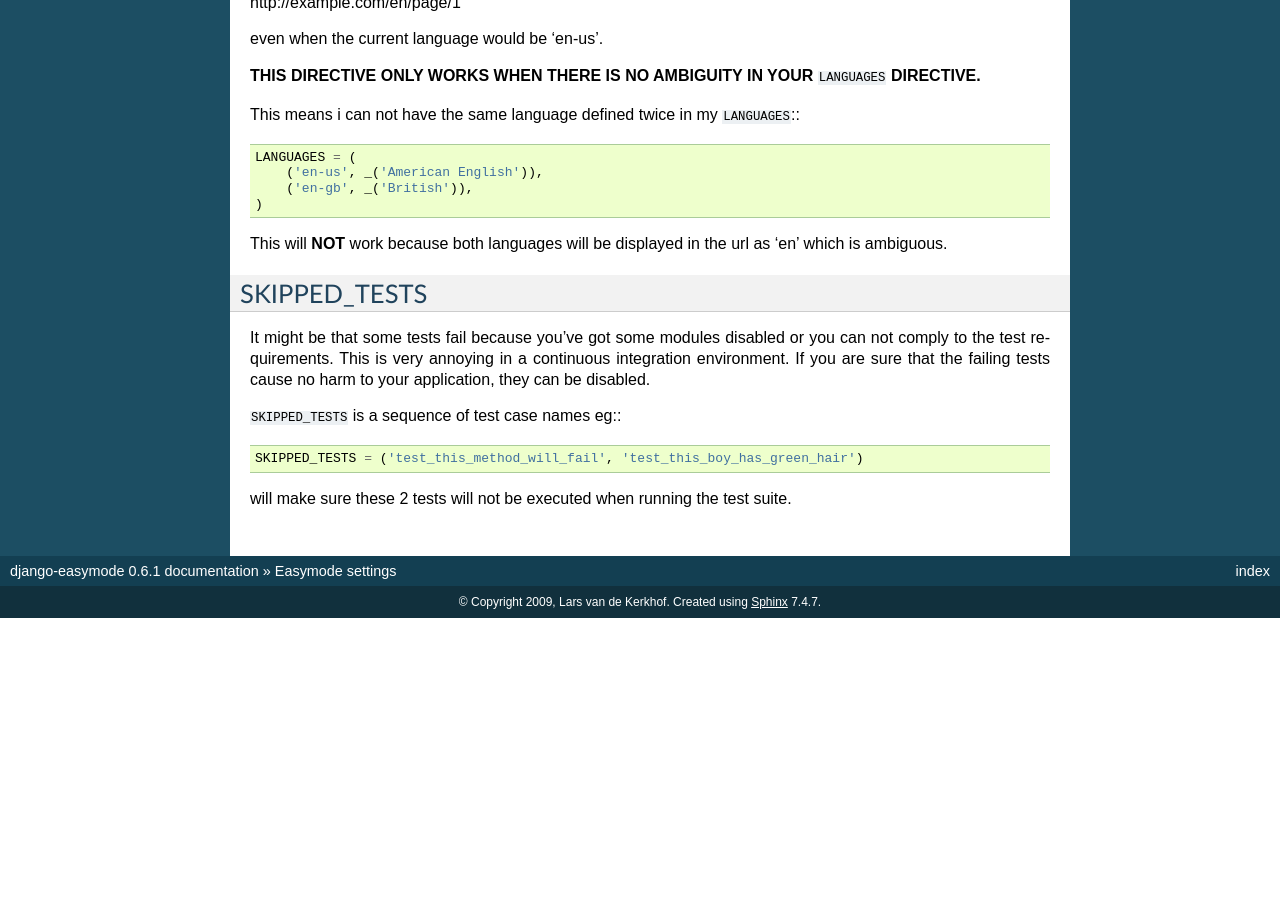
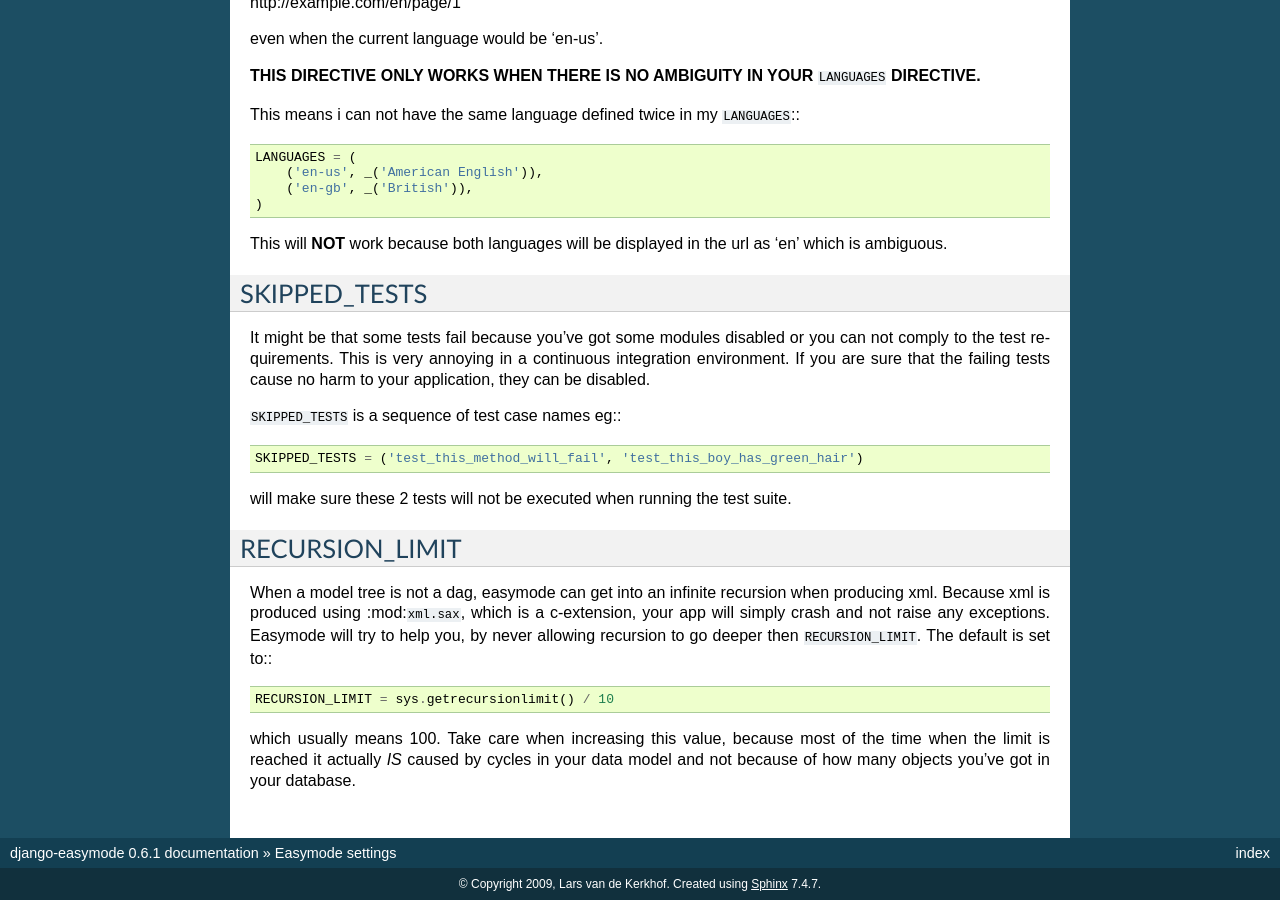
Before and after one commit to specialunderwear/django-easymode, a Sphinx documentation site: the page built from docs/settings.md, in a window 1280 px wide and 900 px high, scrolled down 3707 px. Built offline with Sphinx 7.4.7, drawn with Linux system fonts in a browser that asks for light colours; before the commit the page ends 4325 px from its top, so only the background shows below that.

Commit message:
Added RECURSION_LIMIT settings to docs.

```diff
--- a/docs/settings.md
+++ b/docs/settings.md
@@ -238,3 +238,17 @@ are sure that the failing tests cause no harm to your application, they can be d
     SKIPPED_TESTS = ('test_this_method_will_fail', 'test_this_boy_has_green_hair')
 
 will make sure these 2 tests will not be executed when running the test suite.
+
+RECURSION_LIMIT
+---------------
+
+When a model tree is not a dag, easymode can get into an infinite recursion when producing
+xml. Because xml is produced using :mod:`xml.sax`, which is a c-extension, your app will
+simply crash and not raise any exceptions. Easymode will try to help you, by never allowing
+recursion to go deeper then ``RECURSION_LIMIT``. The default is set to::
+
+    RECURSION_LIMIT = sys.getrecursionlimit() / 10
+
+which usually means 100. Take care when increasing this value, because most of the time when
+the limit is reached it actually *IS* caused by cycles in your data model and not because of
+how many objects you've got in your database.
```
